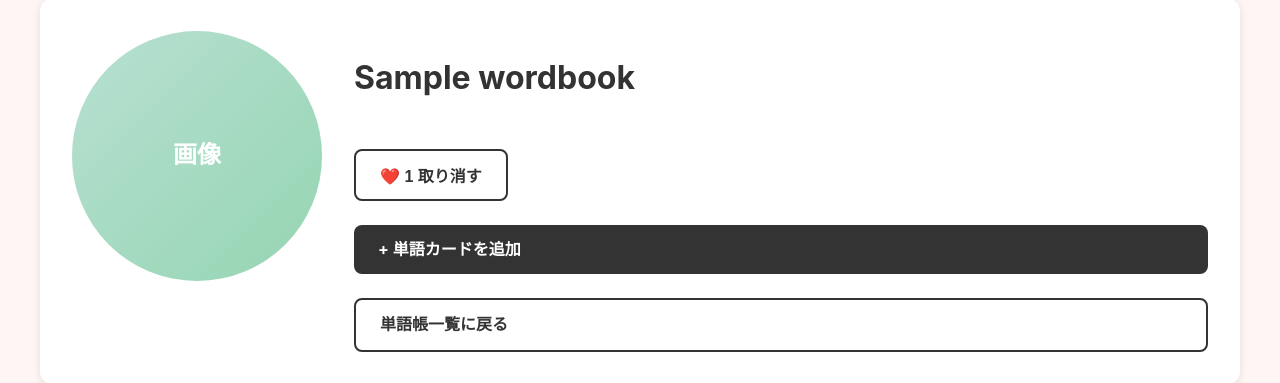
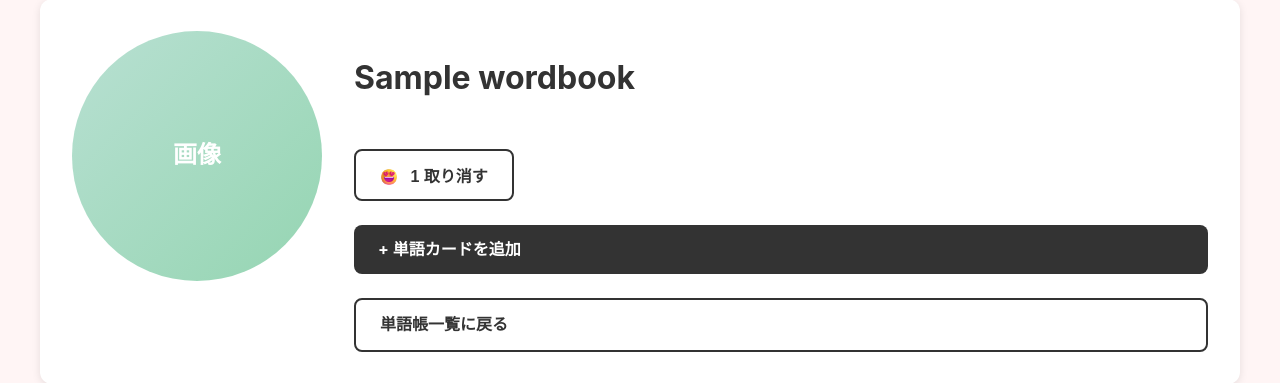
Before and after one commit to kousei2071/my-django, a Django app: page /wordbooks/1/ in a window 1280 px wide. Shown: the part 144-527 px from the top of the page. Run offline with Django 5.2, Linux system fonts and the light colour scheme; a user stored in the database is signed in; tables that the repository leaves empty hold one stand-in row (values such as "Sample post"); grey boxes marked "Sample" are stand-in pictures.

```diff
--- a/home/static/home/css/style.css
+++ b/home/static/home/css/style.css
@@ -436,6 +436,23 @@ body {
     font-size: 0.9rem;
 }
 
+/* いいねアイコン */
+.like-icon {
+    width: 20px;
+    height: 20px;
+    vertical-align: -0.15em;
+    margin-right: 6px;
+    display: inline-block;
+}
+
+/* ボタン内のいいねアイコン微調整 */
+.btn .like-icon {
+    width: 18px;
+    height: 18px;
+    margin-right: 8px;
+    vertical-align: middle;
+}
+
 .empty-message {
     text-align: center;
     color: #999;
--- a/home/templates/home/wordbook_detail.html
+++ b/home/templates/home/wordbook_detail.html
@@ -3,6 +3,8 @@
 {% block title %}{{ wordbook.title }} - TANKORE{% endblock %}
 
 {% block content %}
+{% load static %}
+{% with like_emoji_url=static|add:'home/images/like-emoji.png' like_3d_url=static|add:'home/images/like-3d.png' %}
 <div class="container">
     <div class="wordbook-detail-header">
         <div class="wordbook-detail-left">
@@ -19,7 +21,7 @@
                     {% csrf_token %}
                      <input type="hidden" name="next" value="{{ request.get_full_path }}">
                      <button type="submit" class="btn btn-secondary {% if user_has_liked %}is-liked{% endif %}">
-                      ❤️ {{ likes_count }} {% if user_has_liked %}取り消す{% else %}いいね{% endif %}
+                      <img src="{% static 'home/images/like-3d.png' %}" alt="いいね" class="like-icon"> {{ likes_count }} {% if user_has_liked %}取り消す{% else %}いいね{% endif %}
                     </button>
                  </form>
               {% else %}
@@ -63,4 +65,5 @@
         {% endif %}
     </div>
 </div>
+{% endwith %}
 {% endblock %}
--- a/home/templates/home/wordbook_list.html
+++ b/home/templates/home/wordbook_list.html
@@ -3,6 +3,7 @@
 {% block title %}ホーム - TANKORE{% endblock %}
 
 {% block content %}
+{% load static %}
 <div class="container">
     <!-- 人気の単語帳セクション -->
     <section class="wordbook-section">
@@ -15,7 +16,7 @@
                     </div>
                     <div class="wordbook-info">
                         <h3>{{ wordbook.title }}</h3>
-                        <p class="card-count">{{ wordbook.card_count }}枚・❤️ {{ wordbook.like_count|default:0 }}</p>
+                        <p class="card-count">{{ wordbook.card_count }}枚・<img src="{% static 'home/images/like-3d.png' %}" alt="いいね" class="like-icon"> {{ wordbook.like_count|default:0 }}</p>
                     </div>
                 </a>
             {% empty %}
```
Also changed, not shown: home/static/home/images/like-3d.png (added).
